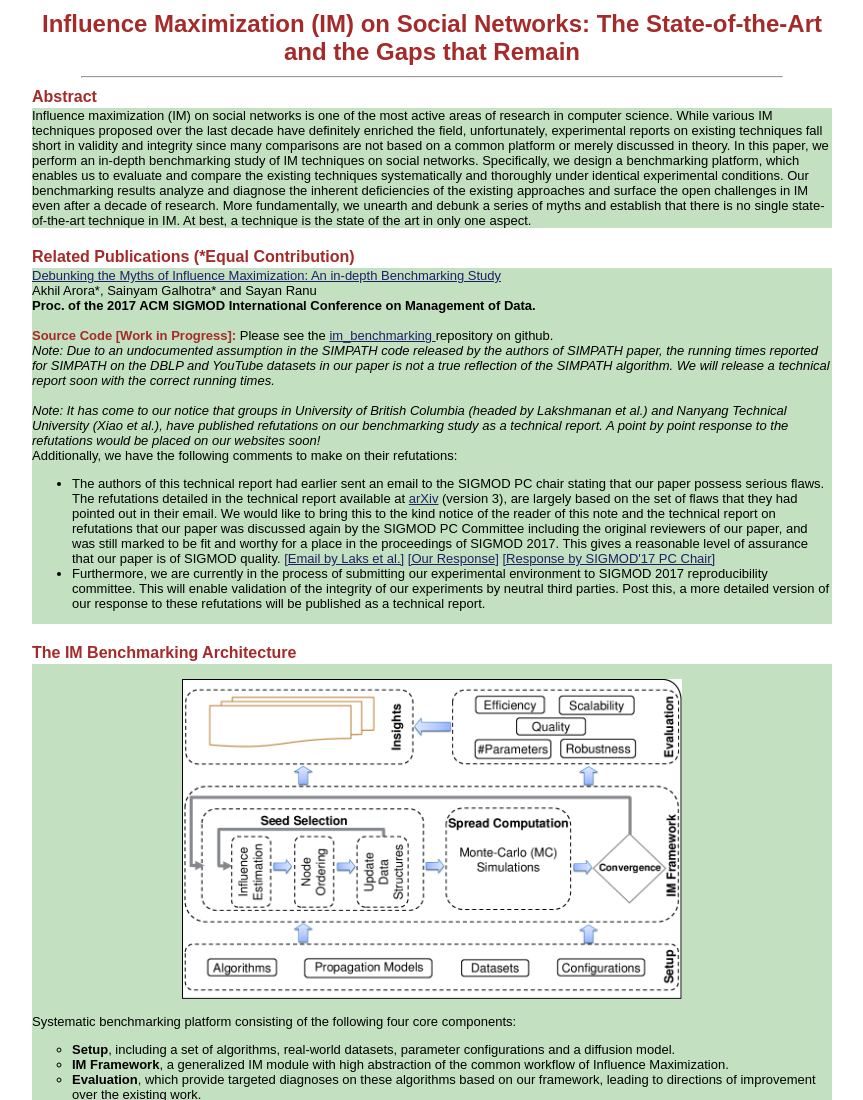
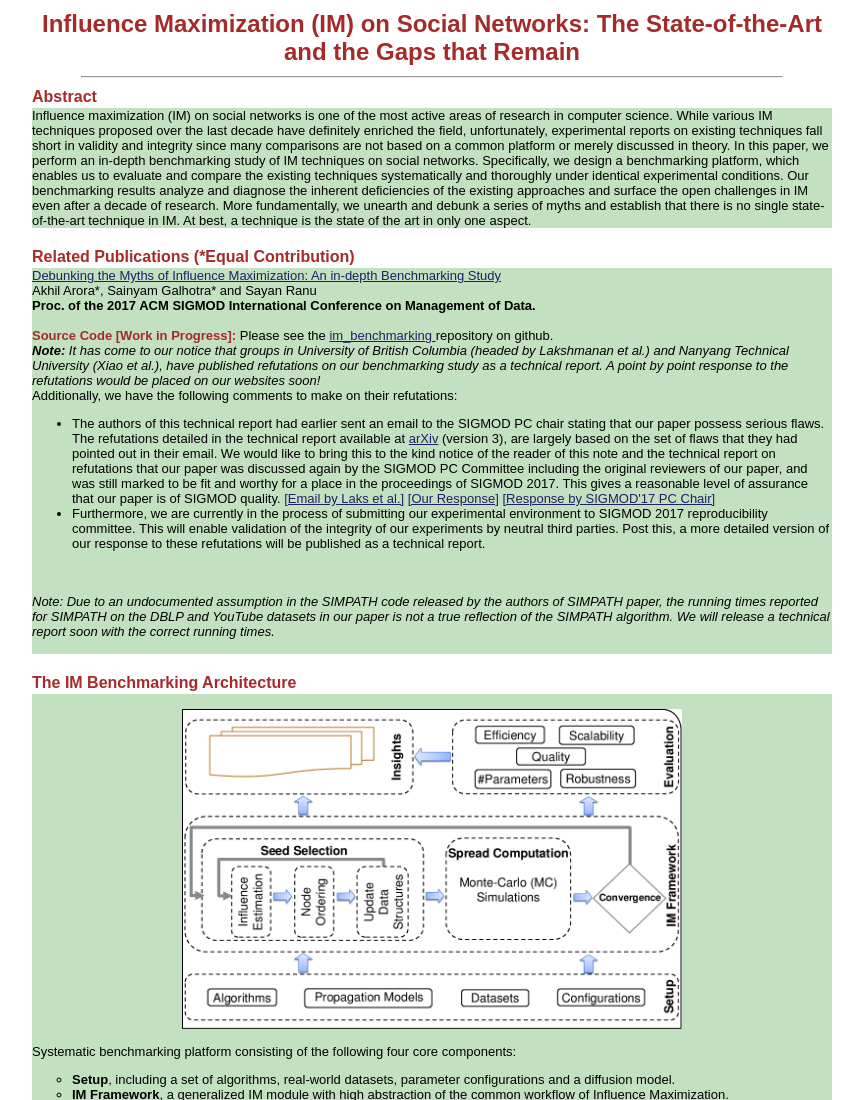
Before and after one commit to sigdata/sigdata.github.io, a plain HTML site: page infmax-benchmark.html in a window 1280 px wide. Shown: the top 1100 px of the page, without its empty margins (208-1071 px from the left). Drawn offline with Linux system fonts and the light colour scheme.

Commit message:
Update infmax-benchmark.html
Node edits

```diff
--- a/infmax-benchmark.html
+++ b/infmax-benchmark.html
@@ -77,13 +77,15 @@
 			Akhil Arora*, Sainyam Galhotra* and Sayan Ranu<br>
 			<b>Proc. of the 2017 ACM SIGMOD International Conference on Management of Data.</b> <br><br>
 			<font color="brown"><b>Source Code [Work in Progress]:</b></font> Please see the <a href="https://github.com/sigdata/im_benchmarking"> im_benchmarking </a> repository on github.<br>
-	      		<i>Note: Due to an undocumented assumption in the SIMPATH code released by the authors of SIMPATH paper, the running times reported for SIMPATH on the DBLP and YouTube datasets in our paper is not a true reflection of the SIMPATH algorithm. We will release a technical report soon with the correct running times.</i><br><br>
-	      <i> Note: It has come to our notice that groups in University of British Columbia (headed by Lakshmanan et al.) and Nanyang Technical University (Xiao et al.), have published refutations on our benchmarking study as a technical report. A point by point response to the refutations would be placed on our websites soon! </i><br>
+
+	      <i> <b> Note:</b> It has come to our notice that groups in University of British Columbia (headed by Lakshmanan et al.) and Nanyang Technical University (Xiao et al.), have published refutations on our benchmarking study as a technical report. A point by point response to the refutations would be placed on our websites soon! </i><br>
 Additionally, we have the following comments to make on their refutations:
 <ul>
 	<li> The authors of this technical report had earlier sent an email to the SIGMOD PC chair stating that our paper possess serious flaws. The refutations detailed in the technical report available at <a href="https://arxiv.org/pdf/1705.05144.pdf">arXiv</a> (version 3), are largely based on the set of flaws that they had pointed out in their email. We would like to bring this to the kind notice of the reader of this note and the technical report on refutations that our paper was discussed again by the SIGMOD PC Committee including the original reviewers of our paper, and was still marked to be fit and worthy for a place in the proceedings of SIGMOD 2017. This gives a reasonable level of assurance that our paper is of SIGMOD quality. <a href="https://drive.google.com/file/d/0B3hfiezv112RVjJaRkhzSU00TGs/view">[Email by Laks et al.]</a> <a href="https://drive.google.com/file/d/0B3hfiezv112RZGhPb0QxalcyX0U/view">[Our Response]</a> <a href="https://drive.google.com/open?id=0B3hfiezv112RUDZCckxrX2dQQzg">[Response by SIGMOD'17 PC Chair]</a> </li>
 	<li> Furthermore, we are currently in the process of submitting our experimental environment to SIGMOD 2017 reproducibility committee. This will enable validation of the integrity of our experiments by neutral third parties. Post this, a more detailed version of our response to these refutations will be published as a technical report. </li>
 </ul>
+	      <br><br>
+	      <i>Note: Due to an undocumented assumption in the SIMPATH code released by the authors of SIMPATH paper, the running times reported for SIMPATH on the DBLP and YouTube datasets in our paper is not a true reflection of the SIMPATH algorithm. We will release a technical report soon with the correct running times.</i><br><br>
       </td>
     </tr>
 
```
